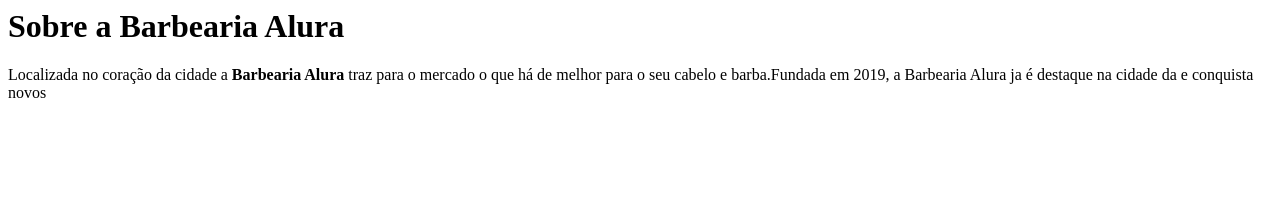
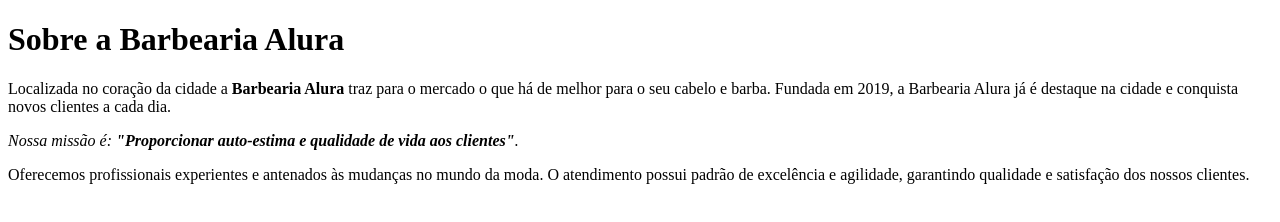
Before and after one commit to 05anna/bocaFUZO, a plain HTML site: page index.html in a window 1280 px wide. Drawn offline with Linux system fonts and the light colour scheme.

Commit message:
Update index.html

```diff
--- a/index.html
+++ b/index.html
@@ -1,3 +1,18 @@
-<h1>Sobre a Barbearia Alura</h1>
+<!DOCTYPE html>
+<html lang="pt-br">
+    <head>
+        <meta charset="UTF-8">
+        <title>Barbearia Alura</title>
+    </head>
+    <body>
+        <h1>Sobre a Barbearia Alura</h1>
 
-<p>Localizada no coração da cidade a <strong>Barbearia Alura </strong> traz para o mercado o que há de melhor para o seu cabelo e barba.Fundada em 2019, a Barbearia Alura ja é destaque na cidade da e conquista novos
+        <p>Localizada no coração da cidade a <strong>Barbearia Alura</strong> traz para o mercado o que há de melhor para o seu cabelo e barba.
+        Fundada em 2019, a Barbearia Alura já é destaque na cidade e conquista novos clientes a cada dia.</p>
+
+        <p><em>Nossa missão é: <strong>"Proporcionar auto-estima e qualidade de vida aos clientes"</strong>.</em></p>
+
+        <p>Oferecemos profissionais experientes e antenados às mudanças no mundo da moda.
+        O atendimento possui padrão de excelência e agilidade, garantindo qualidade e satisfação dos nossos clientes.</p>
+    </body>
+</html>
```
